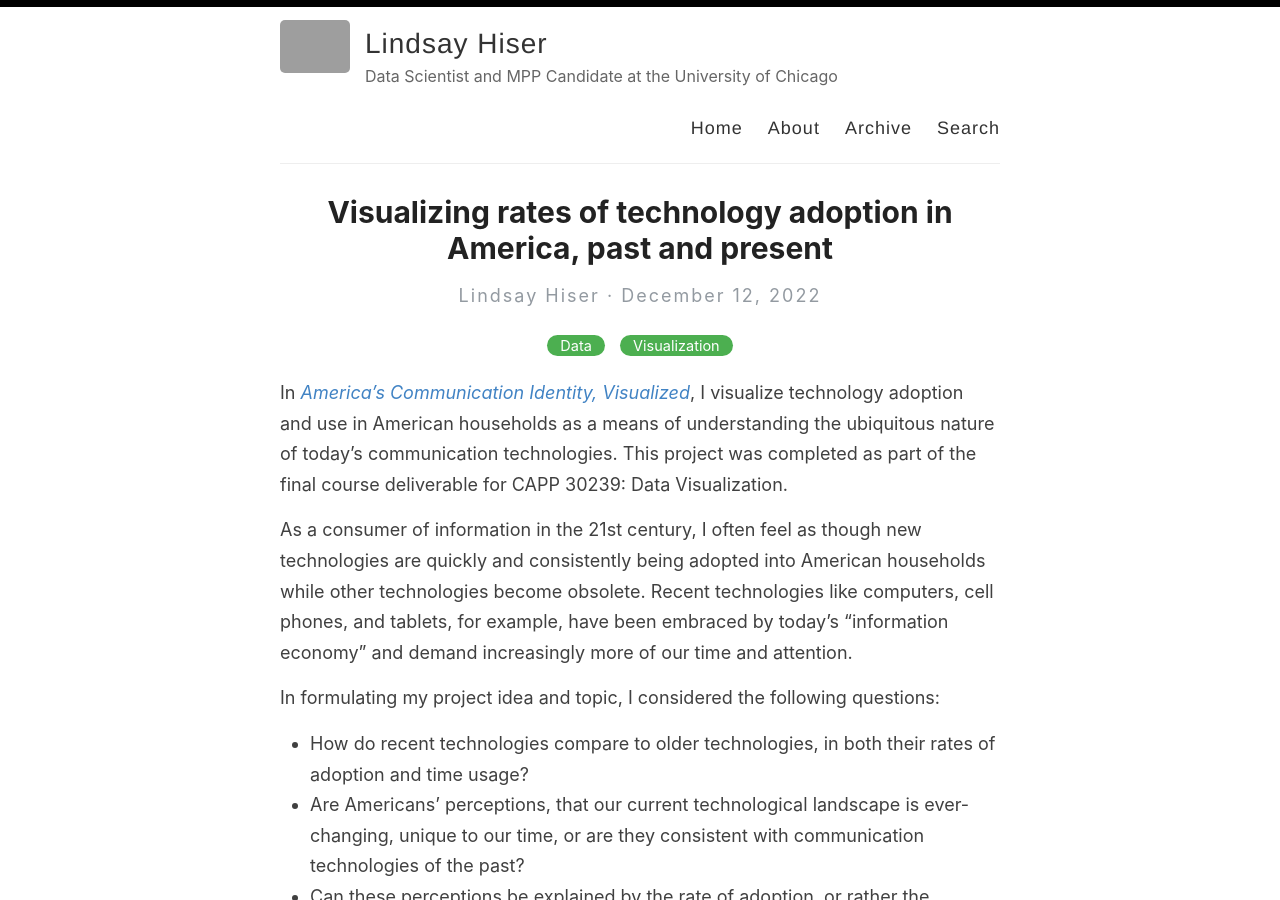
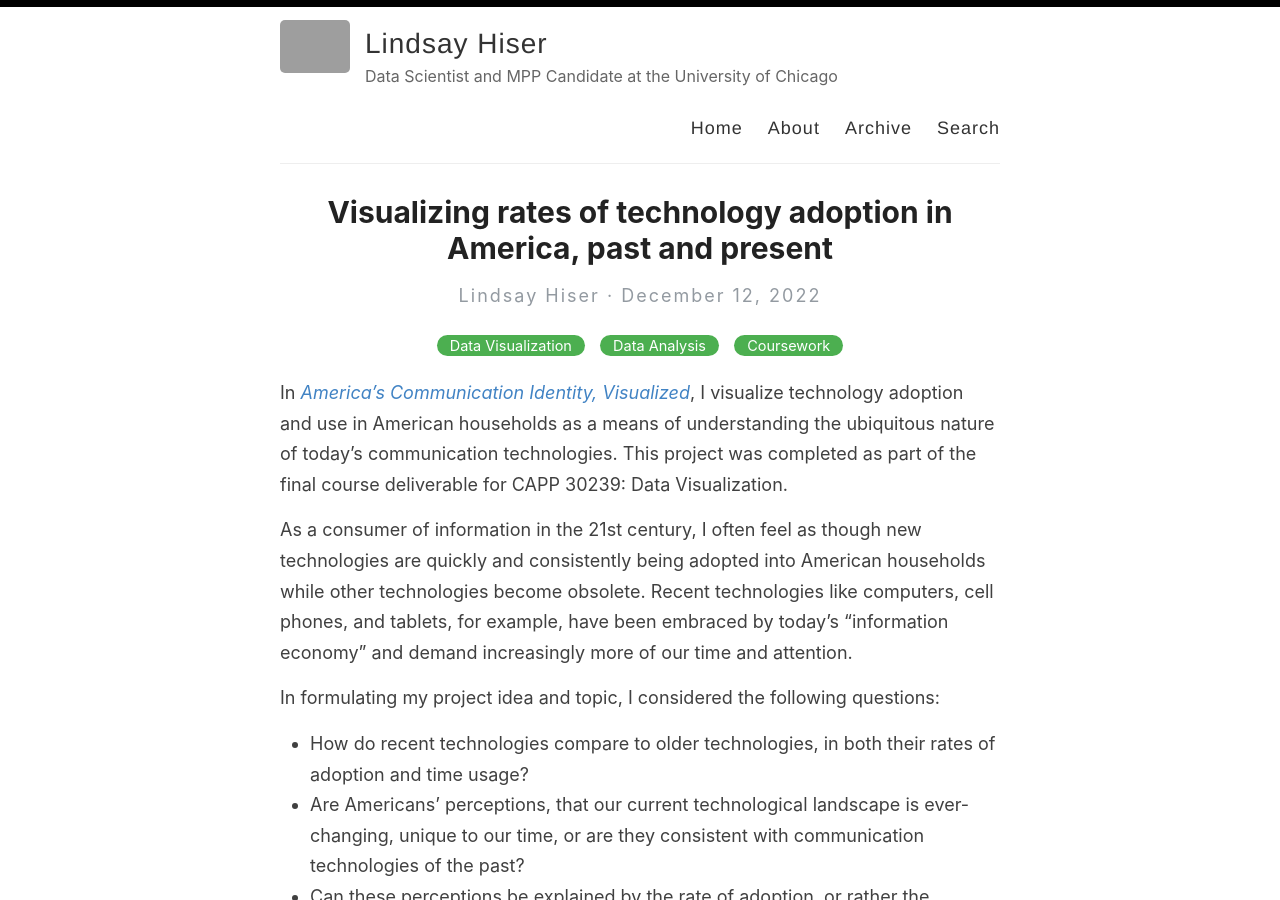
Before and after one commit to lindshiser/lindshiser.github.io, a Jekyll site: the page built from _posts/2022-12-12-visualizing-adoption-communication-technology.md, in a window 1280 px wide and 900 px high. Built offline with Jekyll 4.4.1, drawn with Linux system fonts in a browser that asks for light colours; grey boxes are pictures that could not be loaded.

Commit message:
Add categories

```diff
--- a/_posts/2022-12-12-visualizing-adoption-communication-technology.md
+++ b/_posts/2022-12-12-visualizing-adoption-communication-technology.md
@@ -1,7 +1,7 @@
 ---
 layout: post
 title: Visualizing rates of technology adoption in America, past and present
-categories: Data Visualization
+categories: [Data Visualization, Data Analysis, Coursework]
 ---
 
 In [_America's Communication Identity, Visualized_](https://lindshiser.github.io/data-visualization/final_project/visualization.html), I visualize technology adoption and use in American households as a means of understanding the ubiquitous nature of today's communication technologies. This project was completed as part of the final course deliverable for CAPP 30239: Data Visualization.
```
